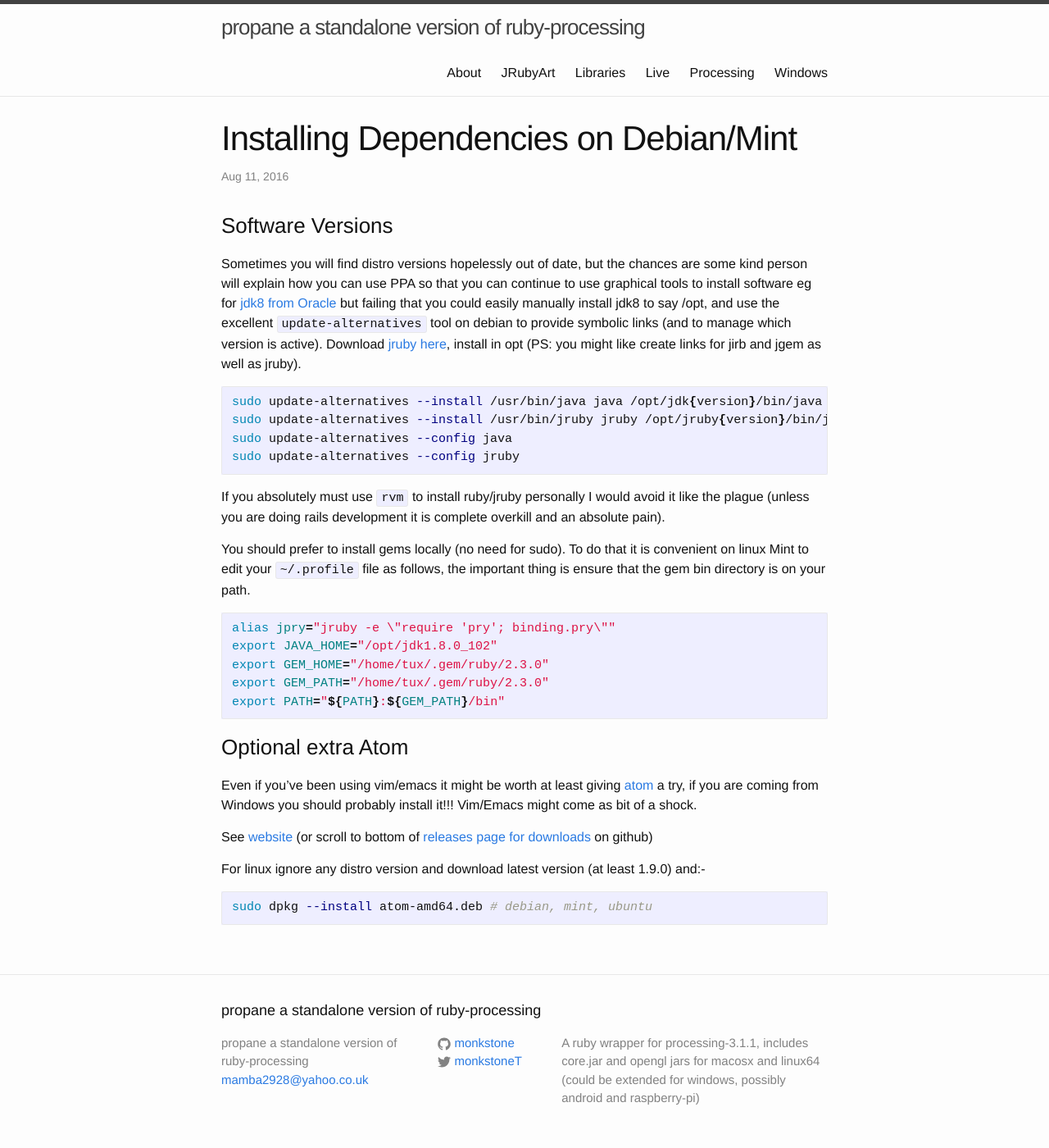
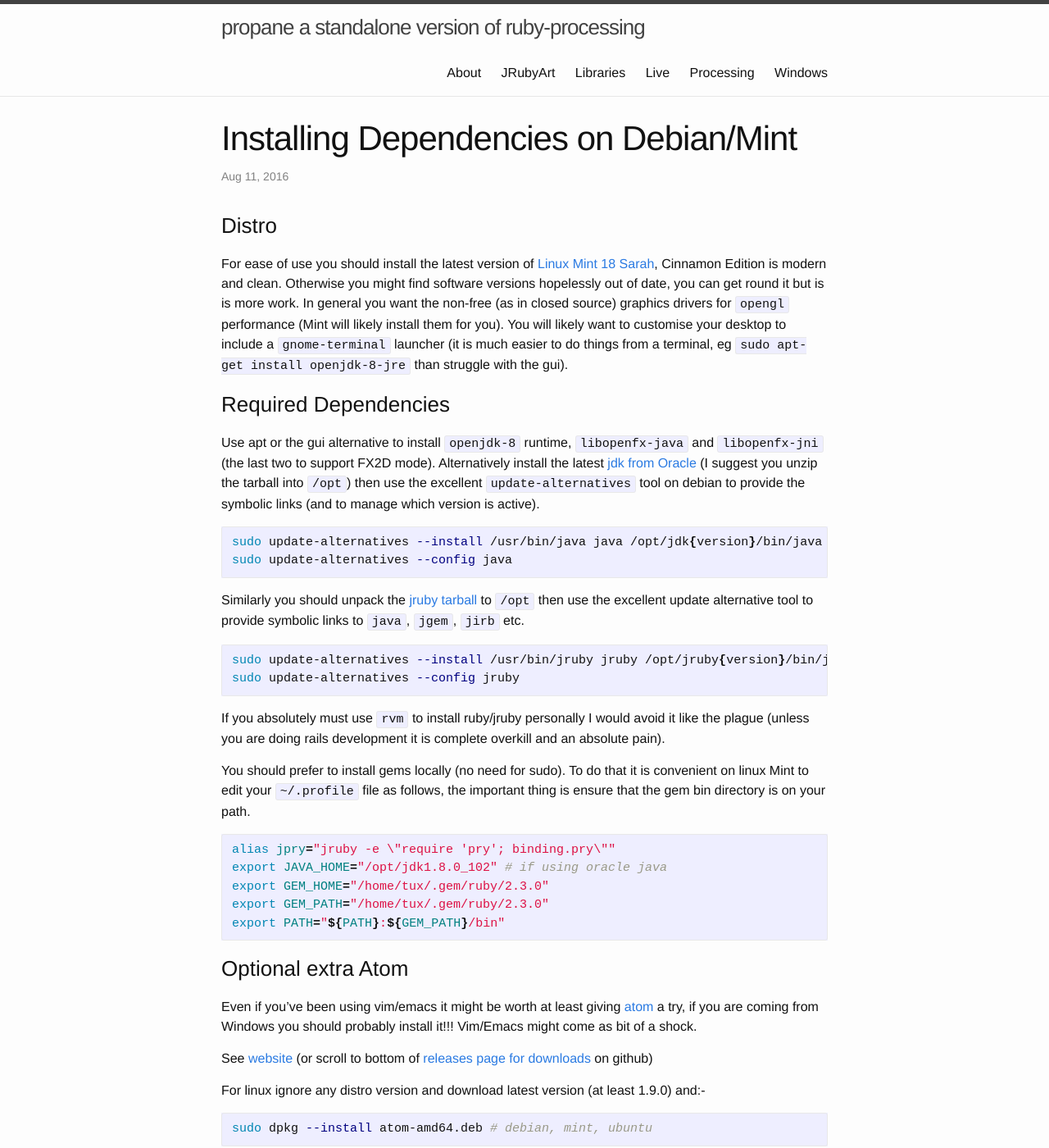
Before and after one commit to ruby-processing/propane, a Jekyll site: the page built from _posts/2016-08-18-debian.md, in a window 1280 px wide and 1400 px high. Shown: the whole window at 82% size. Built offline with Jekyll 4.4.1, drawn with Linux system fonts in a browser that asks for light colours.

Commit message:
update for linux mint sarah

````diff
--- a/_posts/2016-08-18-debian.md
+++ b/_posts/2016-08-18-debian.md
@@ -6,14 +6,23 @@ categories: propane update
 keywords: atom, jdk8, debian, jruby
 permalink: debian
 ---
-### Software Versions ###
+### Distro ###
 
-Sometimes you will find distro versions hopelessly out of date, but the chances are some kind person will explain how you can use PPA so that you can continue to use graphical tools to install software eg for [jdk8 from Oracle][jdk8] but failing that you could easily manually install jdk8 to say /opt, and use the excellent `update-alternatives` tool on debian to provide symbolic links (and to manage which version is active). Download [jruby here][download], install in opt (PS: you might like create links for jirb and jgem as well as jruby).
+For ease of use you should install the latest version of [Linux Mint 18 Sarah][mint], Cinnamon Edition is modern and clean. Otherwise you might find software versions hopelessly out of date, you can get round it but is is more work.  In general you want the non-free (as in closed source) graphics drivers for `opengl` performance (Mint will likely install them for you).  You will likely want to customise your desktop to include a  `gnome-terminal` launcher (it is much easier to do things from a terminal, eg `sudo apt-get install openjdk-8-jre` than struggle with the gui).
+
+### Required Dependencies ###
+
+Use apt or the gui alternative to install `openjdk-8` runtime, `libopenfx-java` and `libopenfx-jni` (the last two to support FX2D mode). Alternatively install the latest [jdk from Oracle][jdk] (I suggest you unzip the tarball into `/opt`) then use the excellent `update-alternatives` tool on debian to provide the symbolic links (and to manage which version is active).
 
 ```bash
 sudo update-alternatives --install /usr/bin/java java /opt/jdk{version}/bin/java 100
+sudo update-alternatives --config java
+```
+
+Similarly you should unpack the [jruby tarball][jruby] to `/opt`  then use the excellent update alternative tool to provide symbolic links to `java`, `jgem`, `jirb` etc.
+
+```bash
 sudo update-alternatives --install /usr/bin/jruby jruby /opt/jruby{version}/bin/jruby 100
-sudo update-alternatives --config java
 sudo update-alternatives --config jruby
 ```
 
@@ -23,7 +32,7 @@ You should prefer to install gems locally (no need for sudo). To do that it is c
 
 ```bash
 alias jpry="jruby -e \"require 'pry'; binding.pry\""
-export JAVA_HOME="/opt/jdk1.8.0_102"
+export JAVA_HOME="/opt/jdk1.8.0_102" # if using oracle java
 export GEM_HOME="/home/tux/.gem/ruby/2.3.0"
 export GEM_PATH="/home/tux/.gem/ruby/2.3.0"
 export PATH="${PATH}:${GEM_PATH}/bin"
@@ -41,7 +50,9 @@ For linux ignore any distro version and download latest version (at least 1.9.0)
 sudo dpkg --install atom-amd64.deb # debian, mint, ubuntu
 ```
 
-[jdk8]:http://tecadmin.net/install-java-8-on-debian/
+[jdk]:http://www.oracle.com/technetwork/java/javase/downloads/index.html
+[jruby]:http://jruby.org/
+[mint]:https://www.linuxmint.com/
 [atom]:https://atom.io/
 [releases]:https://github.com/atom/atom/releases/tag/v1.9.0
 [download]:https://s3.amazonaws.com/jruby.org/downloads/9.1.2.0/jruby-bin-9.1.2.0.tar.gz
````
